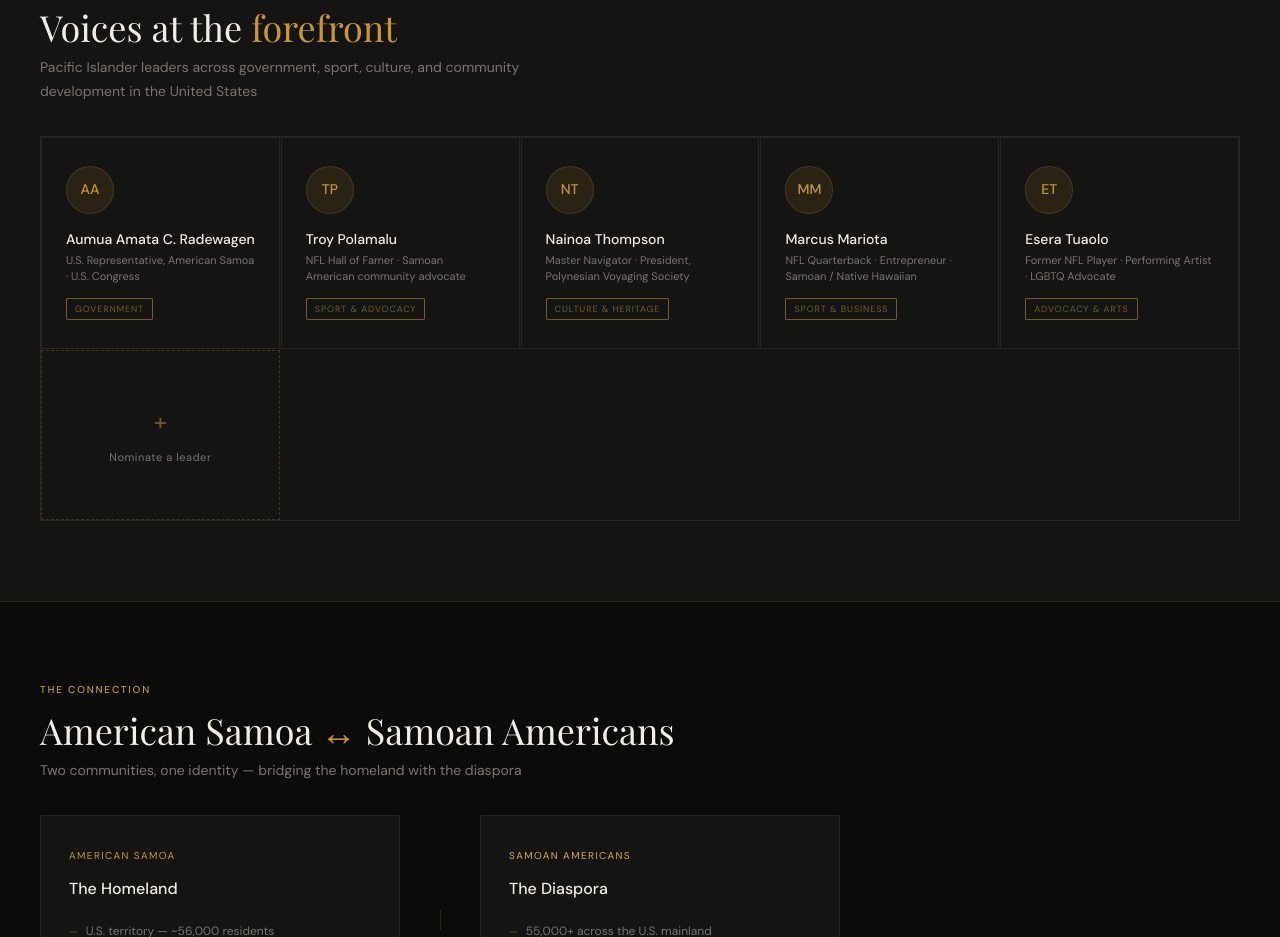
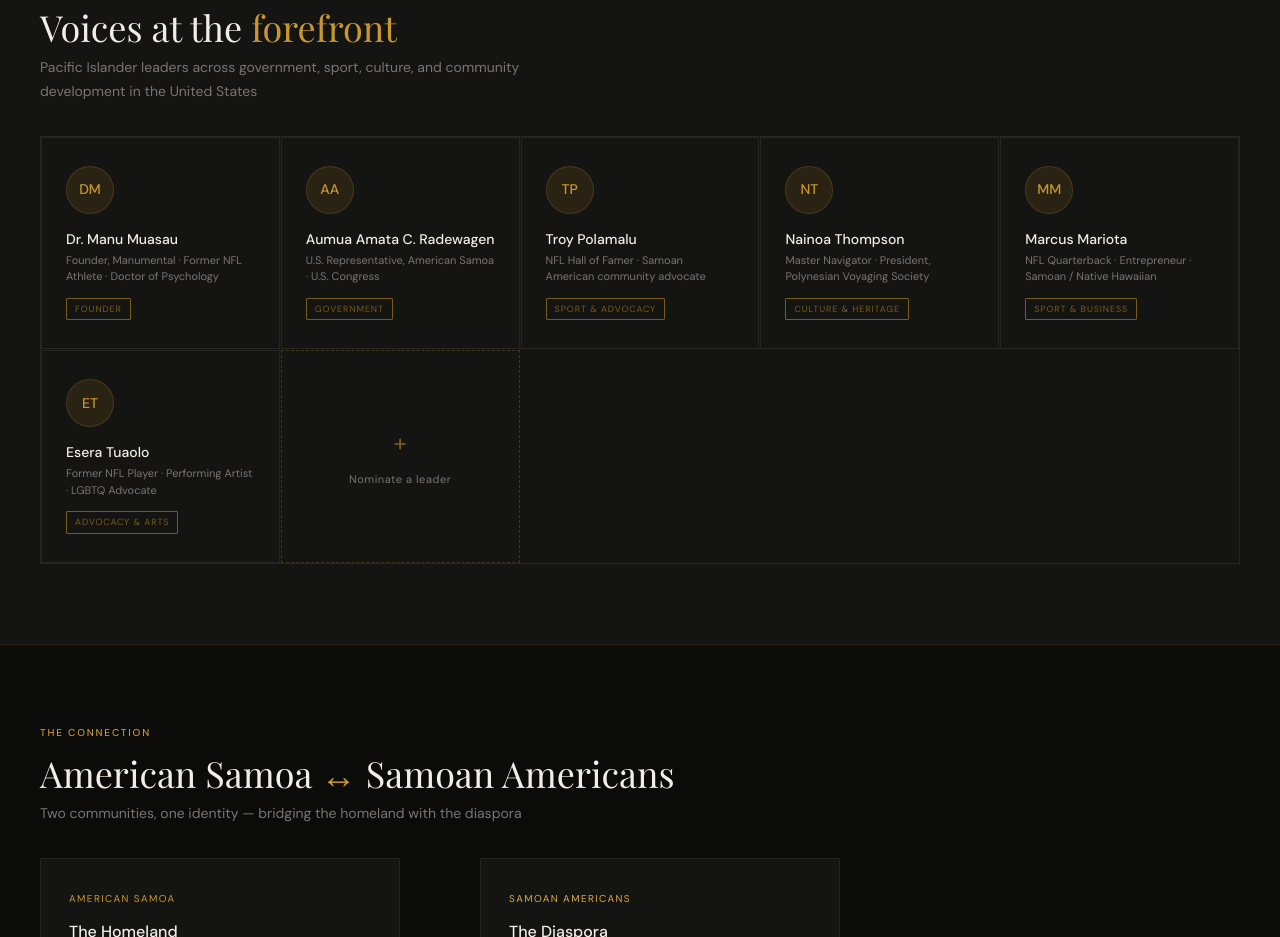
Before and after one commit to tashiragibbs/pi-ecosystem, a plain HTML site: page index.html in a window 1280 px wide. Shown: the part 1586-2523 px from the top of the page. Drawn offline with nearby package versions, Linux system fonts and the light colour scheme.

Commit message:
Add Dr. Manu Muasau to leaders grid

```diff
--- a/index.html
+++ b/index.html
@@ -454,6 +454,13 @@
   <div class="leaders-grid">
 
     <div class="leader-card">
+      <div class="leader-avatar">DM</div>
+      <div class="leader-name">Dr. Manu Muasau</div>
+      <div class="leader-role">Founder, Manumental · Former NFL Athlete · Doctor of Psychology</div>
+      <span class="leader-tag">Founder</span>
+    </div>
+
+    <div class="leader-card">
       <div class="leader-avatar">AA</div>
       <div class="leader-name">Aumua Amata C. Radewagen</div>
       <div class="leader-role">U.S. Representative, American Samoa · U.S. Congress</div>
```
